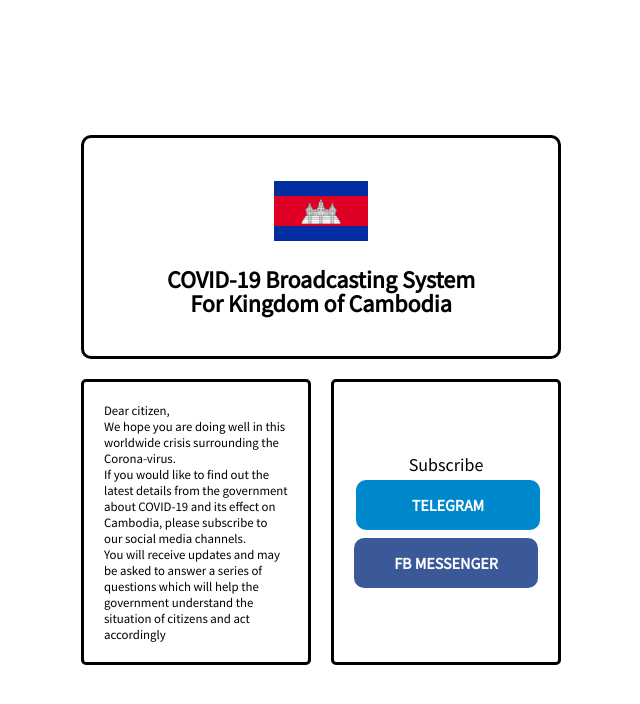
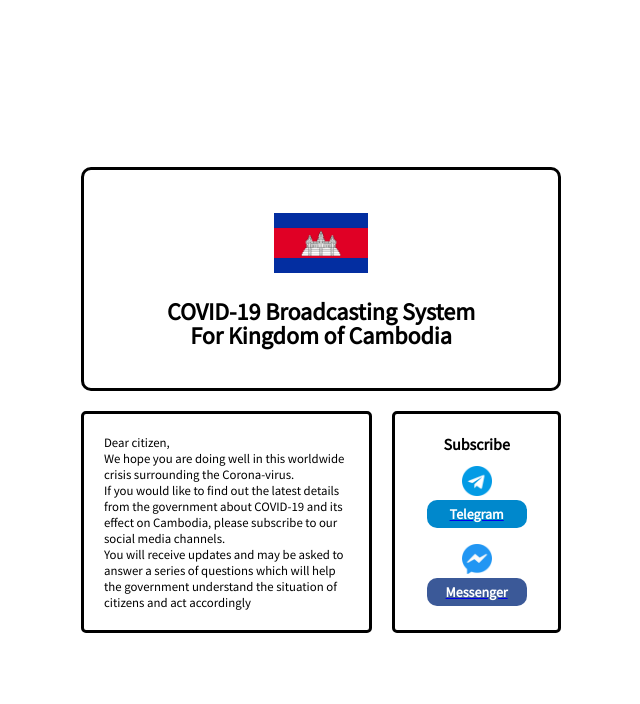
Before and after one commit to leng22/hackh-broadcast-landing, a plain HTML site: page index.html in a window 1280 px wide. Shown: the whole page, without its empty margins (319-959 px from the left). Drawn offline with nearby package versions, Linux system fonts and the light colour scheme.

Commit message:
fix flex width and add icons

```diff
--- a/index.html
+++ b/index.html
@@ -27,8 +27,18 @@
                 </div>
                 <div class="subscription">
                     <span>Subscribe</span>
-                    <a href="https://t.me/hackh_broadcast"><button class="button telegram-button">Telegram</button></a>
-                    <button class="button facebook-button">FB Messenger</button>
+                    <div class="subscribe-button">
+                        <a href="https://t.me/hackh_broadcast">
+                            <img src="public/telegram.png" alt="telegram" />
+                            <button class="button telegram-button">Telegram</button>
+                        </a>
+                    </div>
+                    <div class="subscribe-button">
+                        <a href="/">
+                            <img src="public/messenger.png" alt="telegram" />
+                            <button class="button facebook-button">Messenger</button>
+                        </a>
+                    </div>
                 </div>
             </div>
         </div>
--- a/styles/styles.css
+++ b/styles/styles.css
@@ -75,7 +75,7 @@
 }
 
 .description {
-    flex: 1;
+    flex: 2;
     border: 3px solid #000;
     border-radius: 5px;
     padding: 20px;
@@ -91,18 +91,36 @@
     display: flex;
     flex-direction: column;
     align-items: center;
-    justify-content: center;
+    text-align: center;
+    justify-content: space-between;
     border: 3px solid #000;
     border-radius: 5px;
 }
 
 .subscription > span {
-    font-size: large;
+    font-size: 1.0rem;
+    font-weight: 1000;
 }
 
+.subscribe-button > a {
+    display: flex;
+    flex-direction: column;
+    align-items: center;
+    justify-content: center;
+    cursor: pointer;
+}
+.subscribe-button > a > button:hover {
+    cursor: pointer;
+    box-shadow: 4px 3px 7px -1px rgba(0,0,0,0.75);
+}
+
+.subscribe-button > a > img {
+    height: 30px;
+    width: 30px;
+}
 .button {
-    width: 100%;
-    height: 50px;
+    width: 100px;
+    height: auto;
     border-radius: 10px;
     border: none;
     color: white;
@@ -110,8 +128,8 @@
     text-align: center;
     text-decoration: none;
     display: inline-block;
-    text-transform: uppercase;
-    font-size: 16px;
+    padding: 5px;
+    font-size: 14px;
     font-weight: bold;
     font-family: 'Source Sans Pro';
     margin: 4px 2px;
```
Also changed, not shown: public/messenger.png (added), public/telegram.png (added).
